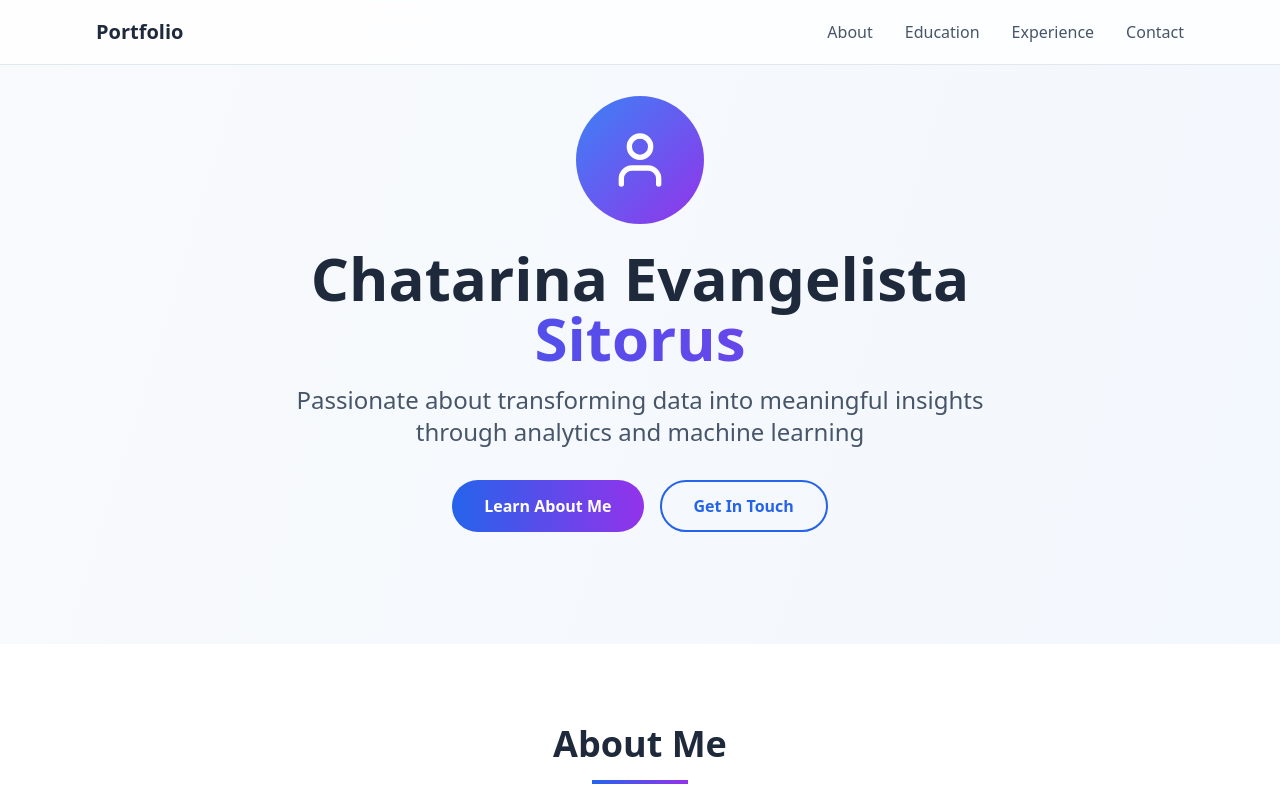
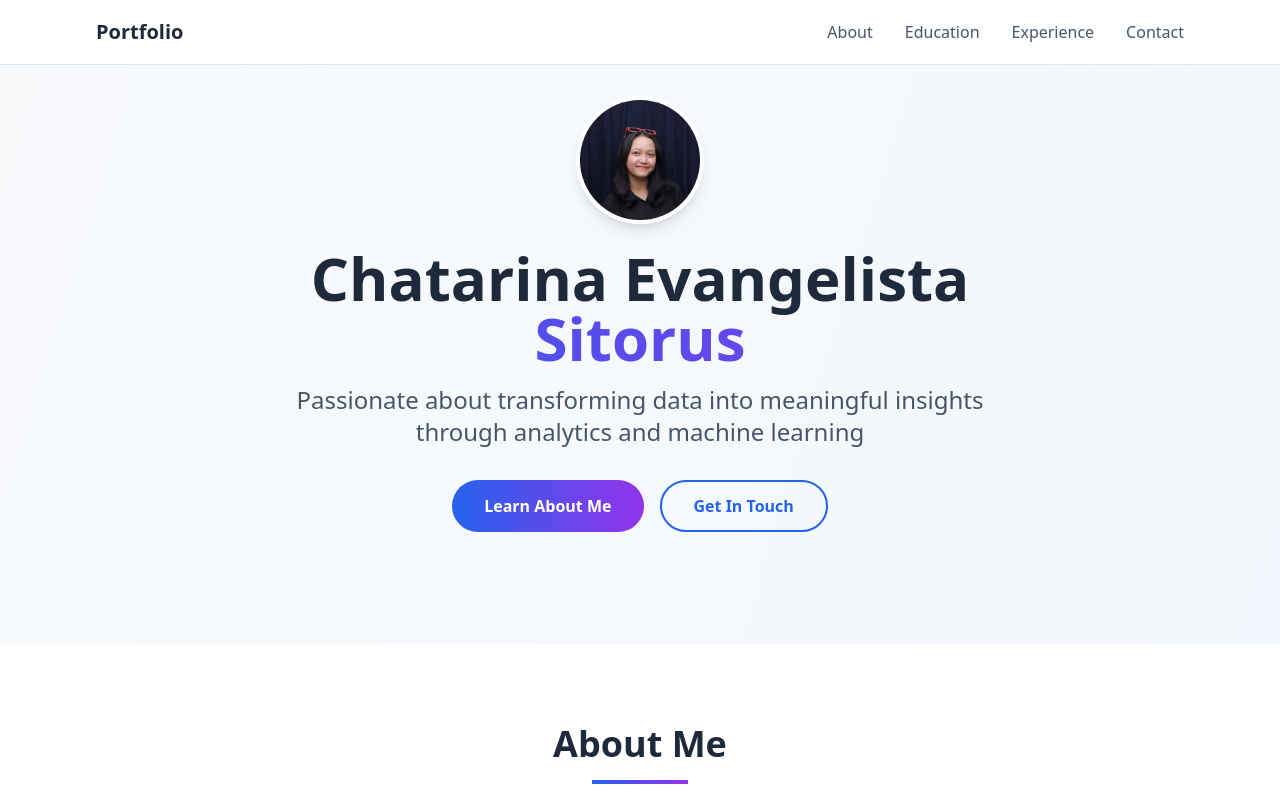
Before and after one commit to Chatarinaeva/portfolio-chatarinaeva, a React (Vite) app: page / in a window 1280 px wide. Shown: the top 800 px of the page. Built offline with nearby package versions, Linux system fonts and the light colour scheme.

Commit message:
Update profile picture display in App component
Replaced the gradient background div with an image for the profile picture.

```diff
--- a/src/App.tsx
+++ b/src/App.tsx
@@ -48,8 +48,15 @@ function App() {
       <section className="pt-24 pb-20 px-4 sm:px-6 lg:px-8">
         <div className="max-w-6xl mx-auto text-center">
           <div className="mb-8">
-            <div className="w-32 h-32 bg-gradient-to-br from-blue-500 to-purple-600 rounded-full mx-auto mb-6 flex items-center justify-center">
+            {/* <div className="w-32 h-32 bg-gradient-to-br from-blue-500 to-purple-600 rounded-full mx-auto mb-6 flex items-center justify-center">
               <User className="w-16 h-16 text-white" />
+            </div> */}
+            <div className="w-32 h-32 rounded-full mx-auto mb-6 overflow-hidden shadow-lg border-4 border-white">
+              <img
+                src="/profilepic.jpeg"
+                alt="Chatarina Evangelista Sitorus"
+                className="w-full h-full object-cover"
+              />
             </div>
             <h1 className="text-4xl sm:text-5xl lg:text-6xl font-bold text-slate-800 mb-4">
               Chatarina Evangelista
```
